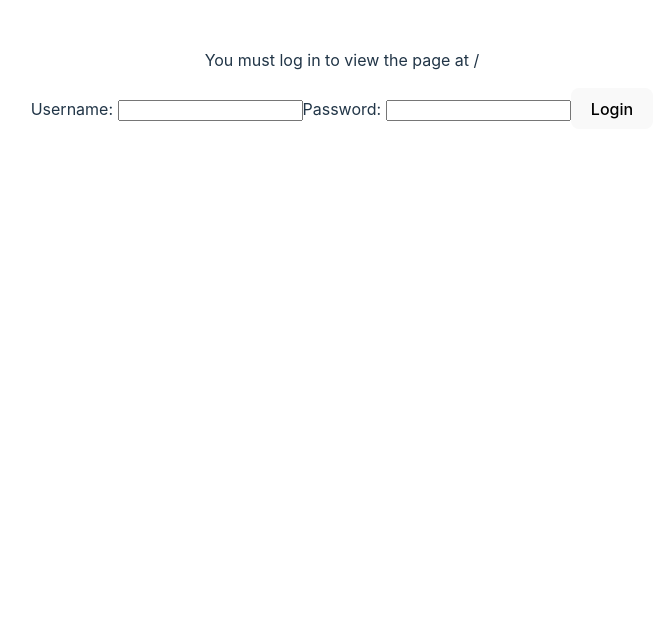
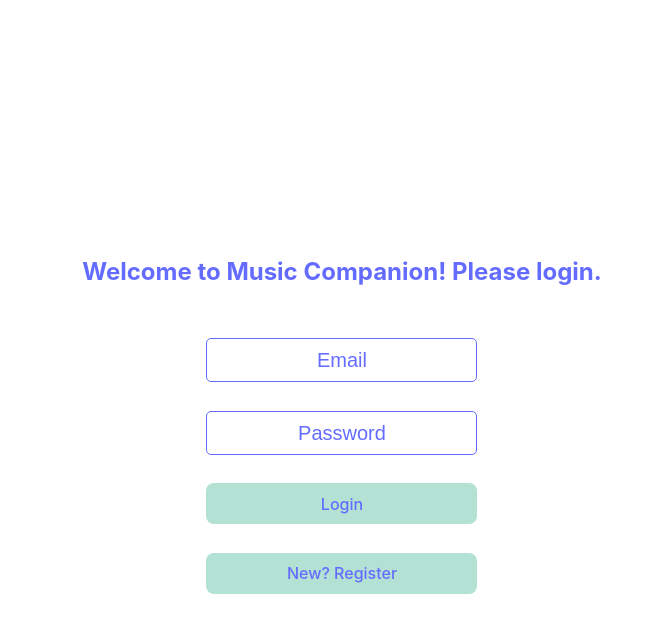
Before and after one commit to EddieTheOG/Music-Companion, a React (Vite) app: page / in a window 1280 px wide. Shown: the top 632 px of the page, without its empty margins (298-961 px from the left). Built offline with nearby package versions, Linux system fonts and the light colour scheme.

Commit message:
styling login; my design ain't it lol

```diff
--- a/src/App.css
+++ b/src/App.css
@@ -44,6 +44,10 @@
   padding: 2em;
 }
 
+.flashcard p {
+  color: black;
+}
+
 .read-the-docs {
   color: #888;
 }
--- /dev/null
+++ b/src/LoginPage/LoginPage.css
@@ -0,0 +1,51 @@
+.login-page {
+    display: flex;
+    height: 100%;
+    flex-direction: column;
+    justify-content: center;
+    align-items: center;
+}
+
+h2 {
+    color: #646cff;
+    margin: 2em 0;
+}
+
+.login-form {
+    min-height: 16em;
+    display: flex;
+    flex-direction: column;
+    justify-content: space-between;
+    align-items: center;
+}
+
+.input-group {
+    display: flex;
+    flex-direction: column;
+    justify-content: space-between;
+    align-items: flex-start;
+}
+
+.input-group label {
+    font-size: 1.5em;
+}
+
+.input-group input {
+    background-color: transparent;
+    text-align: center;
+    font-size: 1.25em;
+    line-height: 2em;
+    border: 1px #646cff solid;
+    border-radius: 0.25em;
+}
+
+::placeholder {
+    color: #646cff;
+    font-size: 1em;
+}
+
+.login-button {
+    background-color: #B3E1D4;
+    color: #646cff;
+    width: 100%;
+}
--- a/src/LoginPage/LoginPage.jsx
+++ b/src/LoginPage/LoginPage.jsx
@@ -2,6 +2,7 @@ import axios from 'axios';
 import { useState } from 'react';
 import { useLocation, useNavigate } from 'react-router-dom';
 import { setAuthToken } from '../Utilities/setAuthToken';
+import './LoginPage.css';
 
 function LoginPage() {
   let navigate = useNavigate();
@@ -14,6 +15,7 @@ function LoginPage() {
   function handleSubmit(e) {
     e.preventDefault();
 
+    // move this to api at some point
     axios
       .post('http://localhost:4001/login', { email, password })
       .then((response) => {
@@ -27,24 +29,39 @@ function LoginPage() {
       });
   }
 
+  const register = () => {};
+
   return (
-    <div>
-      <p>You must log in to view the page at {from}</p>
+    <div className="login-page">
+      <h2>Welcome to Music Companion! Please login.</h2>
 
       <form onSubmit={handleSubmit}>
-        <label>Username: </label>
+        <div className="login-form">
+          <div className="input-group">
+            <label htmlFor="email" value="email"></label>
             <input
+              placeholder="Email"
               name="email"
               type="text"
               onChange={(e) => setEmail(e.target.value)}
             />
-        <label>Password: </label>
+          </div>
+          <div className="input-group">
+            <label htmlFor="password" value="password"></label>
             <input
+              placeholder="Password"
               name="password"
               type="password"
               onChange={(e) => setPassword(e.target.value)}
             />
-        <button type="submit">Login</button>
+          </div>
+          <button className="login-button" type="submit">
+            Login
+          </button>
+          <button className="login-button" type="button" onClick={register}>
+            New? Register
+          </button>
+        </div>
       </form>
     </div>
   );
--- a/src/ScalarDegrees/ScalarDegreesPage.jsx
+++ b/src/ScalarDegrees/ScalarDegreesPage.jsx
@@ -1,7 +1,7 @@
 import { useState } from 'react';
 import { MajorKeysMap, KEYS } from '../constants/constants';
 import { getRandomInt, getRandomNonZeroInt } from '../Utilities/utilities';
-import './scalardegrees.css';
+import './ScalarDegrees.css';
 import Flashcard from './components/Flashcard';
 import NoteButtons from './components/NoteButtons';
 
```
Lines whose indentation alone changed are shown as unchanged.
